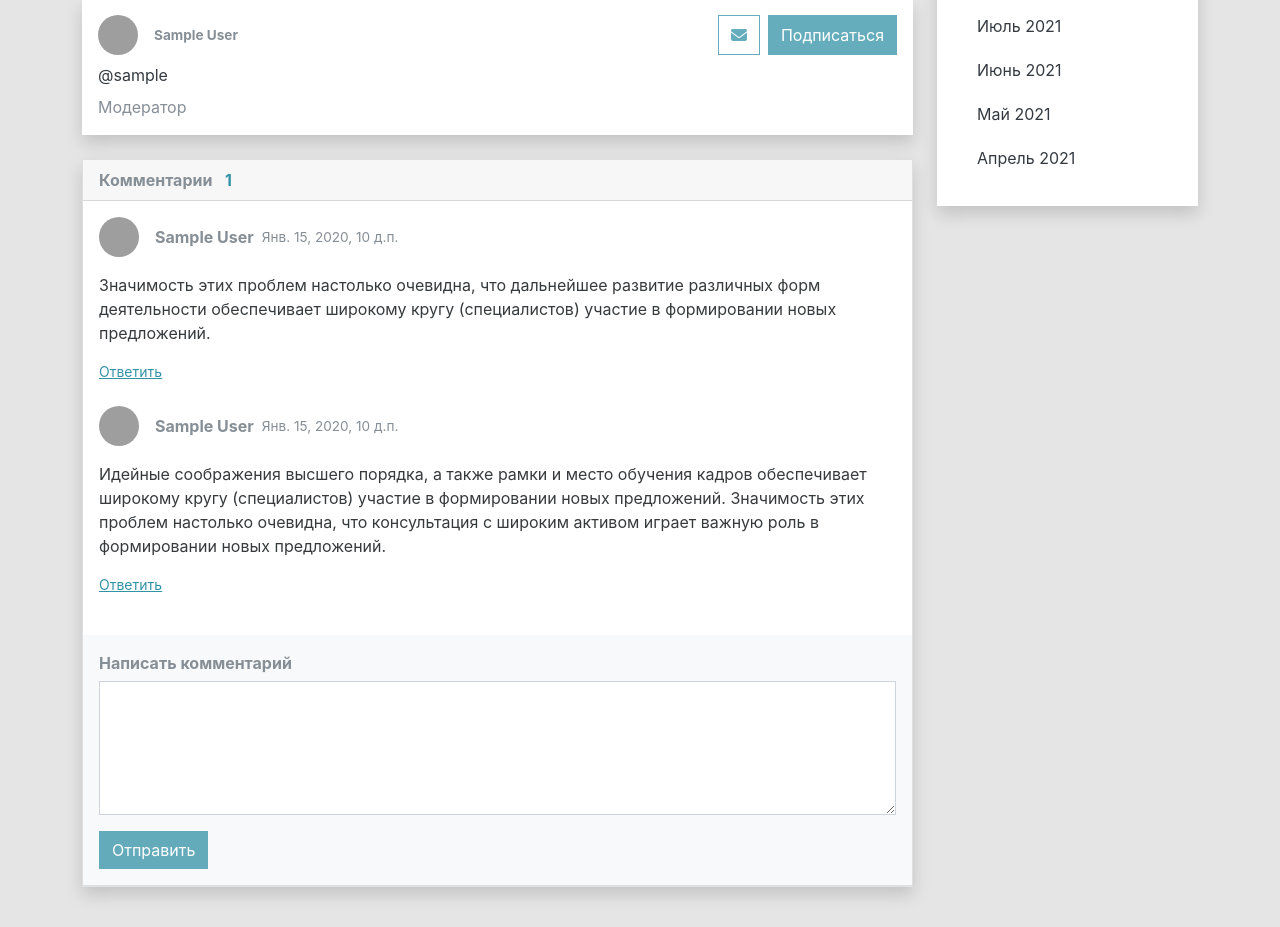
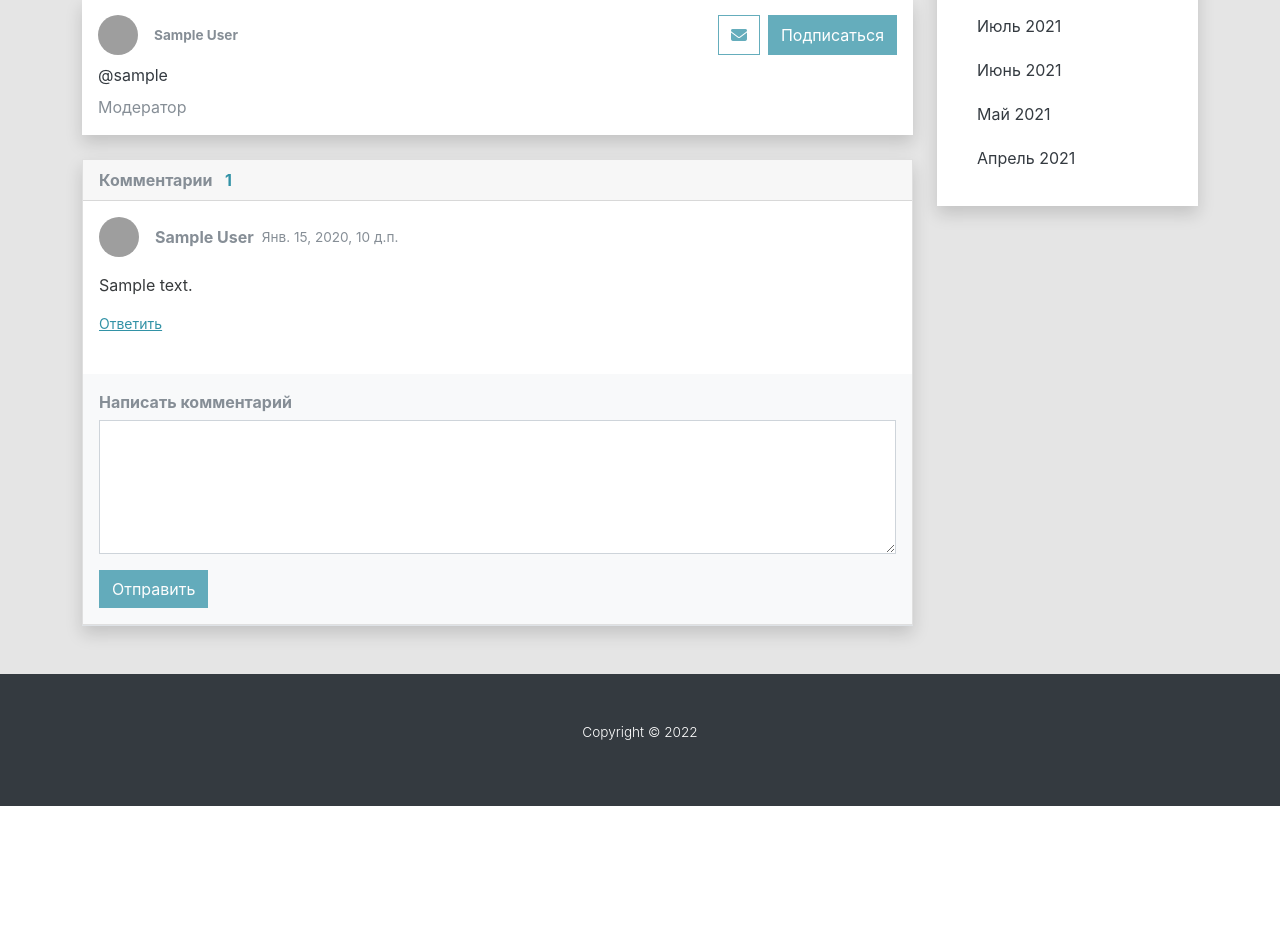
Before and after one commit to sa84-tech/knowledge_sharing_website, a Django app: page /post/1 in a window 1280 px wide. Shown: the part 836-1763 px from the top of the page. After the commit the page ends 1642 px from the top, so only its background shows below. Run offline with Django 3.2, Linux system fonts and the light colour scheme; tables that the repository leaves empty hold one stand-in row (values such as "Sample post"); some libraries are stand-ins or nearby versions; grey boxes are pictures that could not be loaded.

Commit message:
post page updated - comment block updated with dynamic content

```diff
--- a/ksw/mainapp/templates/mainapp/post.html
+++ b/ksw/mainapp/templates/mainapp/post.html
@@ -55,7 +55,7 @@
             <div class="d-flex mb-2 justify-content-between">
               <div class="d-flex text-small align-items-center">
                 <img class="rounded-circle shadow-1-strong me-3"
-                src="https://mdbcdn.b-cdn.net/img/Photos/Avatars/img%20(12).webp" alt="avatar" width="40"
+                src="https://mdbcdn.b-cdn.net/img/Photos/Avatars/img%20(18).webp" alt="avatar" width="40"
                 height="40" />
                 <span class="author_info fw-bold me-2">
                   <a href="#" class="nav-link p-0 text-muted">
@@ -108,21 +108,21 @@
               {% else %}
 
             <!-- temprorary static comments -->
-
-              <div class="row mb-4">
+              {% for comment_item in comments %}
+                 <div class="row mb-4">
                 <div class="col">
                   <div class="d-flex mb-3 align-items-center">
                     <img class="rounded-circle shadow-1-strong me-3"
-                      src="https://mdbcdn.b-cdn.net/img/Photos/Avatars/img%20(28).webp" alt="avatar" width="40"
+                      src="https://mdbcdn.b-cdn.net/img/Photos/Avatars/img%20(1{{ forloop.counter0 }}).webp" alt="avatar" width="40"
                       height="40" />
                     <span class="author_info text-muted fw-bold me-2">
-                      <a href="#" class="nav-link p-0 text-secondary text-muted">{{ post.author.first_name|capfirst }} {{ post.author.last_name|capfirst }}</a>
+                      <a href="#" class="nav-link p-0 text-secondary text-muted">{{ comment_item.author.first_name|capfirst }} {{ comment_item.author.last_name|capfirst }}</a>
                     </span>
-                    <span class="date_info text-small text-muted">{{ post.created }}</span>
+                    <span class="date_info text-small text-muted">{{ comment_item.created }}</span>
                   </div>
 
                   <p class="mt-3 mb-3">
-                    Значимость этих проблем настолько очевидна, что дальнейшее развитие различных форм деятельности обеспечивает широкому кругу (специалистов) участие в формировании новых предложений.
+                    {{ comment_item.comment }}
                   </p>
 
                   <div class="small d-flex justify-content-start">
@@ -132,30 +132,7 @@
                   </div>
                 </div>
               </div>
-
-              <div class="row mb-4">
-                <div class="col">
-                  <div class="d-flex mb-3 align-items-center">
-                    <img class="rounded-circle shadow-1-strong me-3"
-                      src="https://mdbcdn.b-cdn.net/img/Photos/Avatars/img%20(18).webp" alt="avatar" width="40"
-                      height="40" />
-                    <span class="author_info text-muted fw-bold me-2">
-                      <a href="#" class="nav-link p-0 text-secondary text-muted">{{ post.author.first_name|capfirst }} {{ post.author.last_name|capfirst }}</a>
-                    </span>
-                    <span class="date_info text-small text-muted">{{ post.created }}</span>
-                  </div>
-
-                  <p class="mt-3 mb-3">
-                    Идейные соображения высшего порядка, а также рамки и место обучения кадров обеспечивает широкому кругу (специалистов) участие в формировании новых предложений. Значимость этих проблем настолько очевидна, что консультация с широким активом играет важную роль в формировании новых предложений.
-                  </p>
-
-                  <div class="small d-flex justify-content-start">
-                    <a href="#!" class="d-flex align-items-center me-3">
-                      <p class="mb-0">Ответить</p>
-                    </a>
-                  </div>
-                </div>
-              </div>
+              {% endfor %}
               {% endif %}
             </div>
 
--- a/ksw/mainapp/views.py
+++ b/ksw/mainapp/views.py
@@ -1,6 +1,6 @@
 from django.shortcuts import render
 
-from .models import Post, Category
+from .models import Post, Category, Comment
 
 
 def index_page(request, category_id=0):
@@ -27,6 +27,7 @@ def post_page(request, pk):
     context = {
         'post': post,
         'categories': Category.objects.all(),
+        'comments': post.comment.all()
     }
 
     return render(request, "mainapp/post.html", context)
```
